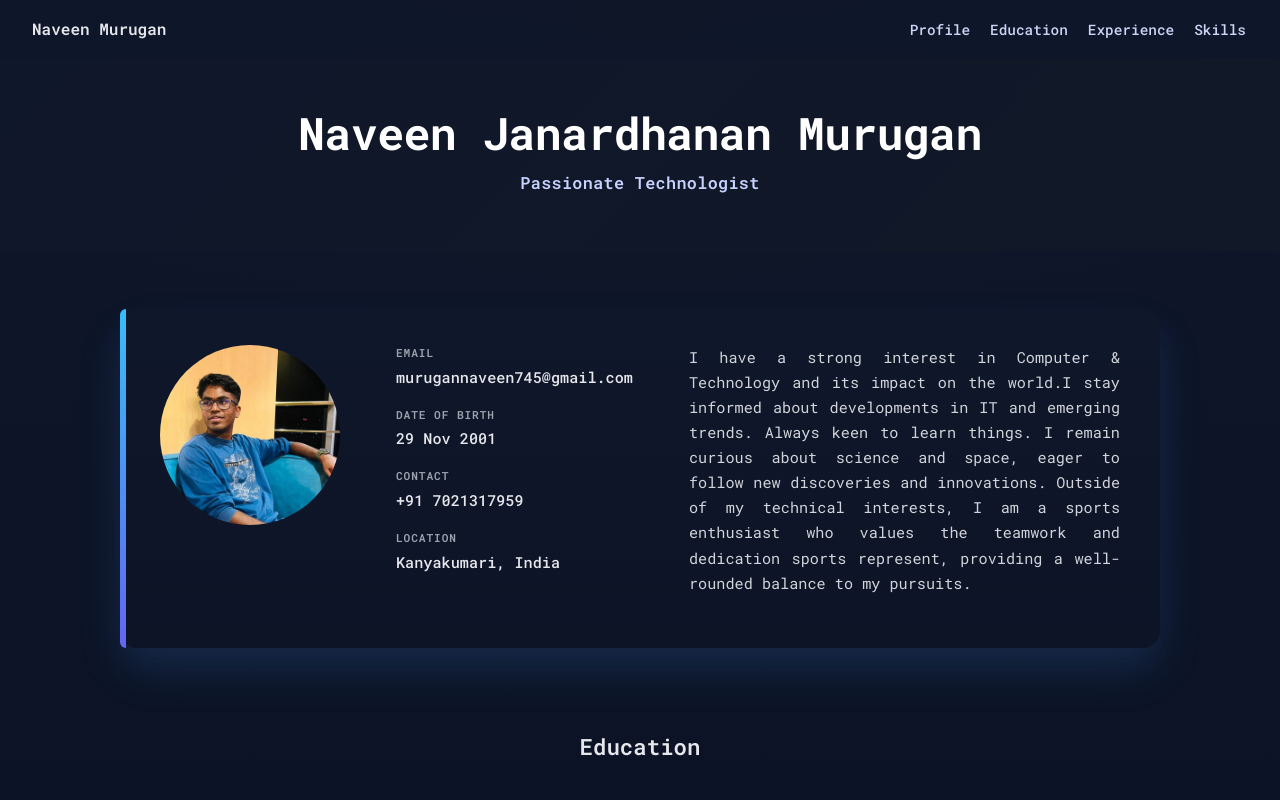
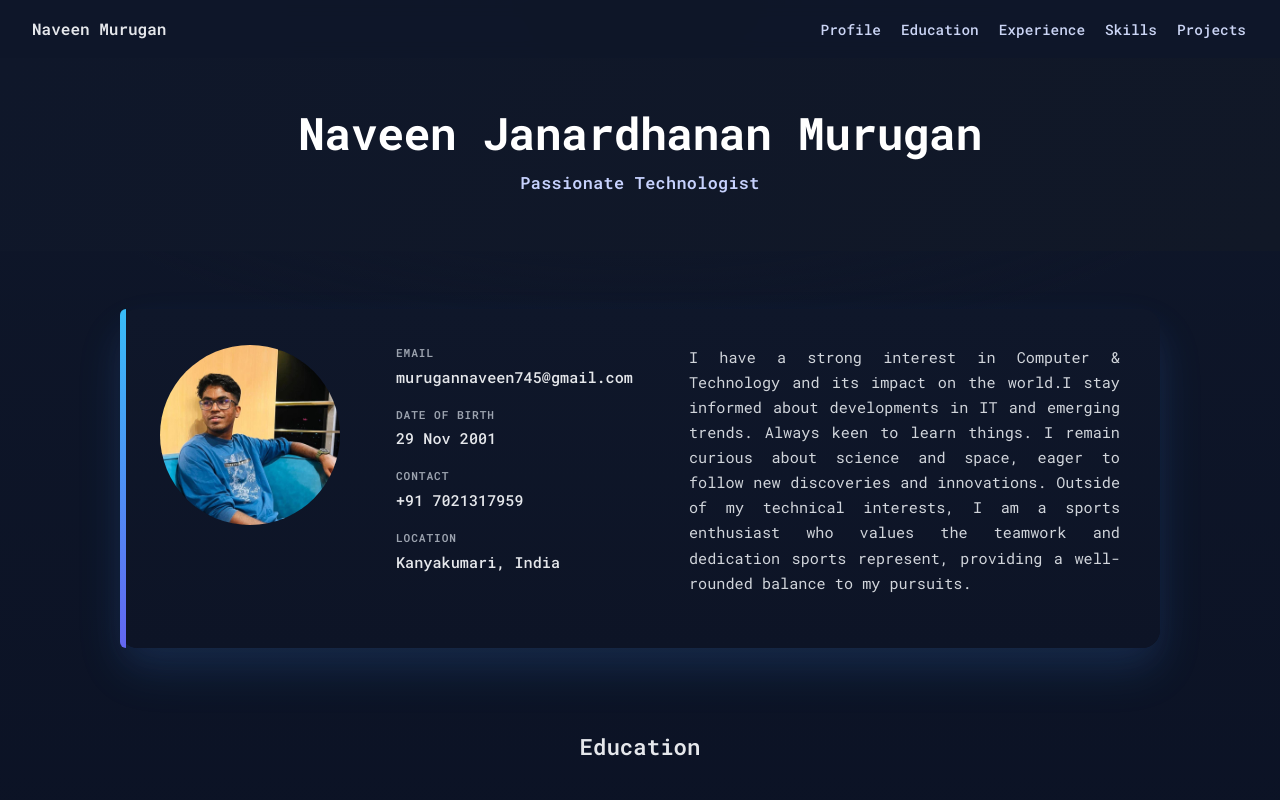
Before and after one commit to Naveen-JM/my-profile, a React (Vite) app: page / in a window 1280 px wide. Shown: the top 800 px of the page. Built offline with nearby package versions, Linux system fonts and the light colour scheme.

Commit message:
newupdate

```diff
--- a/src/App.jsx
+++ b/src/App.jsx
@@ -1,5 +1,5 @@
 import styles from "./App.module.css";
-import Header from "./Components/Header.jsx";
+import Header from "./components/Header.jsx";
 import Profile from "./components/Profile.jsx";
 import Skills from "./components/skills/Skills.jsx";
 import Education from "./components/education/Education.jsx";
--- a/src/components/navbar/Navbar.jsx
+++ b/src/components/navbar/Navbar.jsx
@@ -70,6 +70,15 @@ function Navbar() {
                 Skills
               </a>
             </li>
+            <li className="nav-item">
+              <a
+                className={styles.link}
+                href="#projects"
+                onClick={handleNavClick}
+              >
+                Projects
+              </a>
+            </li>
           </ul>
         </div>
       </div>
--- a/src/components/projects/Projects.jsx
+++ b/src/components/projects/Projects.jsx
@@ -33,7 +33,7 @@ function Projects() {
   ];
 
   return (
-    <section className={styles.projects} id="projects">
+    <section id="projects" className={styles.projects} id="projects">
       <h3 className={styles.heading}>Projects</h3>
 
       <div className={styles.list}>
--- a/src/index.css
+++ b/src/index.css
@@ -1,4 +1,5 @@
 /* Global background */
+html,
 body {
   margin: 0;
 
@@ -14,14 +15,25 @@ body {
     );
 
   color: #e5e7eb;
+}
 
+#root {
+  min-height: 100vh;
+  background: inherit;
 }
-  section,header{
+
+body {
+  overscroll-behavior: none;
+}
+
+section,
+header {
   scroll-margin-top: 76px;
 }
 
-  @media(max-width:768px){
-    section,header{
+@media (max-width: 768px) {
+  section,
+  header {
     scroll-margin-top: 56px;
   }
 }
```
Lines whose indentation alone changed are shown as unchanged.
